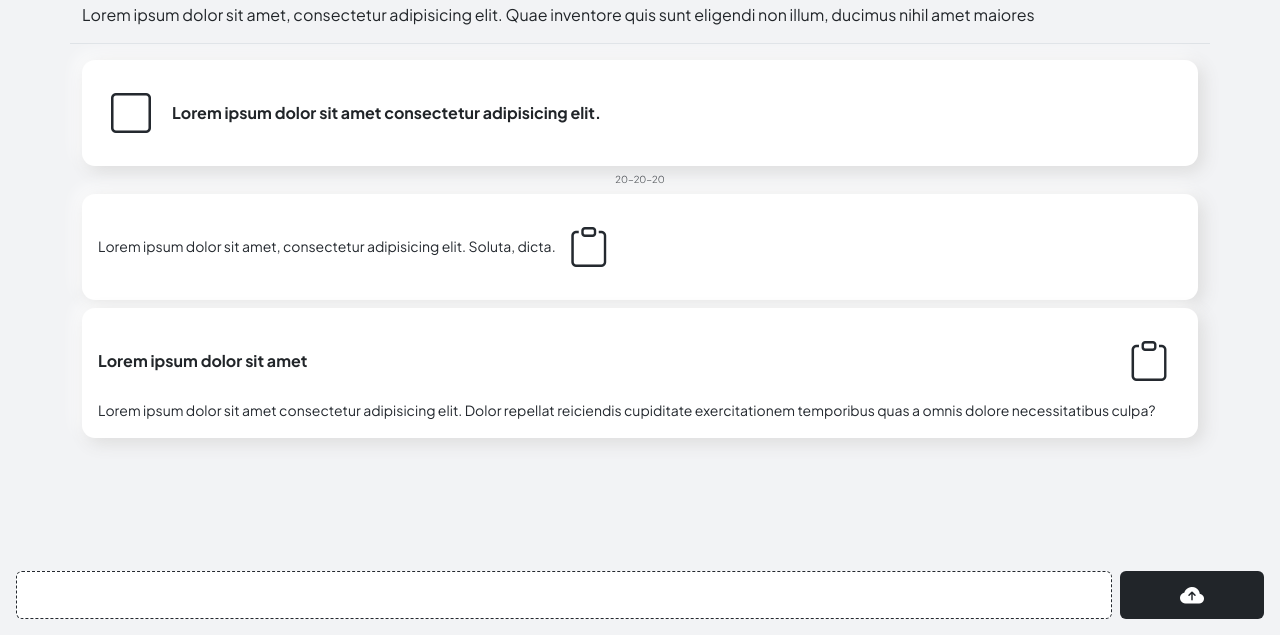
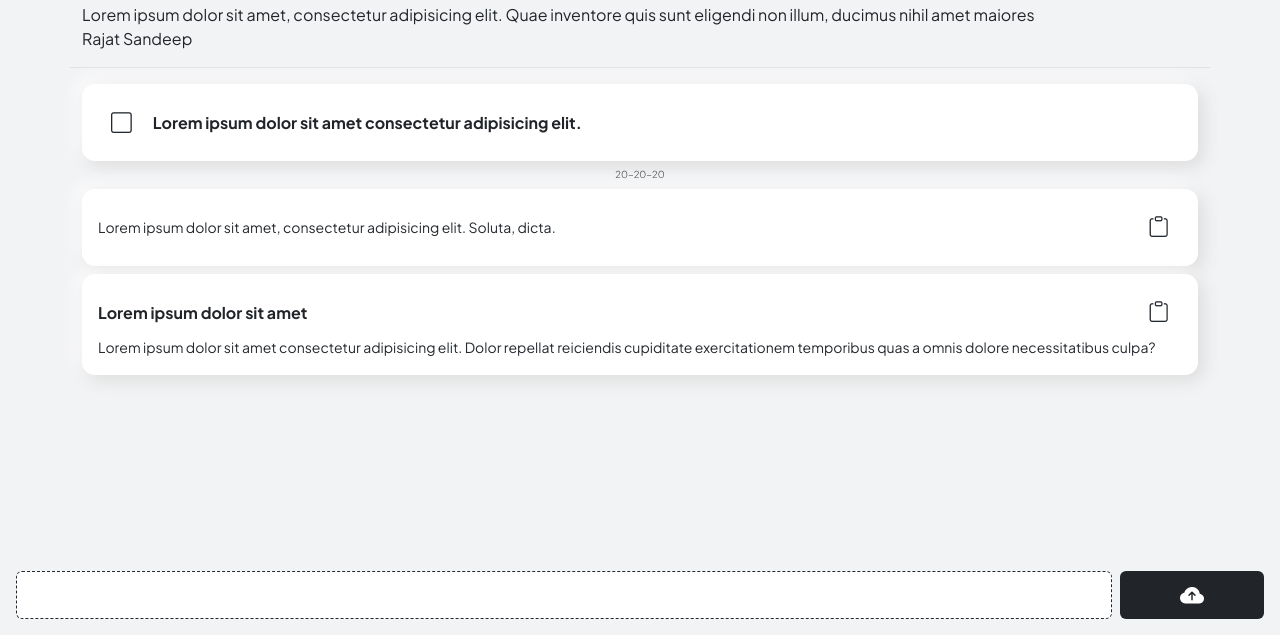
Before and after one commit to rajatsandeepsen/BOLD, a website: page view/index.html in a window 1280 px wide. Shown: the part 165-800 px from the top of the page. Drawn offline with nearby package versions, Linux system fonts and the light colour scheme.

Commit message:
[minor change] style the action logos

```diff
--- a/common/main.scss
+++ b/common/main.scss
@@ -12,6 +12,15 @@ i {
     // color: var(--grey);
     transition: 0.4s ease all;
     color: var(--dark);
+}
+.onpageI {
+    color: var(--dark);
+    font-size: 1.3rem;
+}
+@media (max-width: 768px) {
+    .onpageI {
+        font-size: 1.5rem;
+    }
 }
 .date{
     width: 100%;
--- a/view/index.html
+++ b/view/index.html
@@ -23,6 +23,7 @@
         <i class="bi bi-journals display-1"></i>
         <h1 class="display-6 fw-bold">Notion Clone</h1>
         <p>Lorem ipsum dolor sit amet, consectetur adipisicing elit. Quae inventore quis sunt eligendi non illum, ducimus nihil amet maiores</p>
+        <p>Rajat Sandeep</p>
     </div>
     <div id="loginPAGE" class="container d-none flex-column gap-2 mt-5">
         <h3 class=" fw-bold text-center">Authentication Required</h3>
@@ -38,22 +39,22 @@
     </div>
     <div id="container" class="container d-flex flex-column gap-2 mb-5">
         <div id="currentTODO" class="shadow-lg bg-white p-3 d-flex gap-2 align-items-center">
-            <button  class="btn"><i class="bi bi-square fs-1"></i></button>
+            <button  class="btn"><i class="bi bi-square onpageI"></i></button>
             <!-- <i class="bi bi-check-square-fill"></i> -->
             <h6>Lorem ipsum dolor sit amet consectetur adipisicing elit.</h6>
         </div>
         <h6 class="date">20-20-20</h6>
         <div class="shadow-lg bg-white p-3">
-            <div class="d-flex align-items-center">
+            <div class="d-flex align-items-center justify-content-between">
                 <code>Lorem ipsum dolor sit amet, consectetur adipisicing elit. Soluta, dicta.</code>
-                <button class="btn"><i class="bi bi-clipboard fs-1"></i></button>
+                <button class="btn"><i class="bi bi-clipboard onpageI"></i></button>
             </div>
         </div>
 
         <div id="currentTODO" class="shadow-lg bg-white p-3">
             <div class="d-flex align-items-center justify-content-between">
                 <h6>Lorem ipsum dolor sit amet </h6>
-                <button class="btn"><i class="bi bi-clipboard fs-1"></i></button>
+                <button class="btn"><i class="bi bi-clipboard onpageI"></i></button>
             </div>
             <code>Lorem ipsum dolor sit amet consectetur adipisicing elit. Dolor repellat reiciendis cupiditate exercitationem temporibus quas a omnis dolore necessitatibus culpa?</code>
             <!-- <i class="bi bi-check-square-fill"></i> -->
```
Also changed, not shown: common/main.css, 1 other file.
